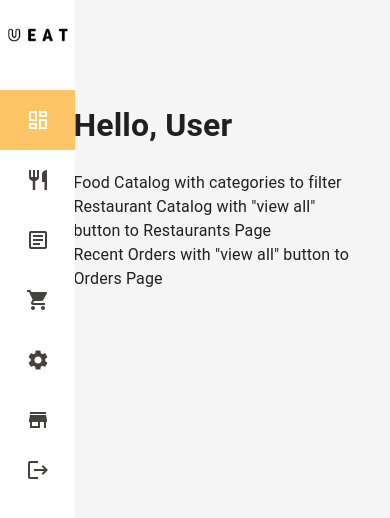
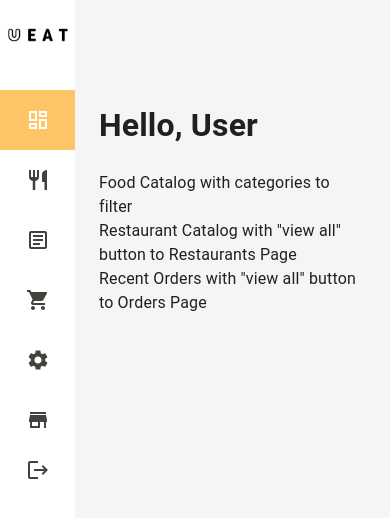
Before and after one commit to garywu2/SENG-513-UEats, a React (Create React App) app: page /dashboard in a window 390 px wide. Shown: the top 518 px of the page. Built offline with nearby package versions, Linux system fonts and the light colour scheme; no server answers; sample sign-in values are in the browser's storage.

Commit message:
Fix mobile resizing

```diff
--- a/src/components/layout/MainLayout.tsx
+++ b/src/components/layout/MainLayout.tsx
@@ -22,9 +22,9 @@ const MainLayout = (props: Props) => {
   return (
     <Box sx={{ display: "flex" }}>
       {!!props.user && (
-        <Collapse in={open || isMobile} orientation="horizontal">
-          <Box
-            component="nav"
+        <Collapse
+          in={open || isMobile}
+          orientation="horizontal"
           sx={{
             width: isMobile
               ? sizeConfigs.mobileSideBar.width
@@ -32,6 +32,7 @@ const MainLayout = (props: Props) => {
             flexShrink: 0,
           }}
         >
+          <Box component="nav">
             <Sidebar />
           </Box>
         </Collapse>
```
Lines whose indentation alone changed are shown as unchanged.
